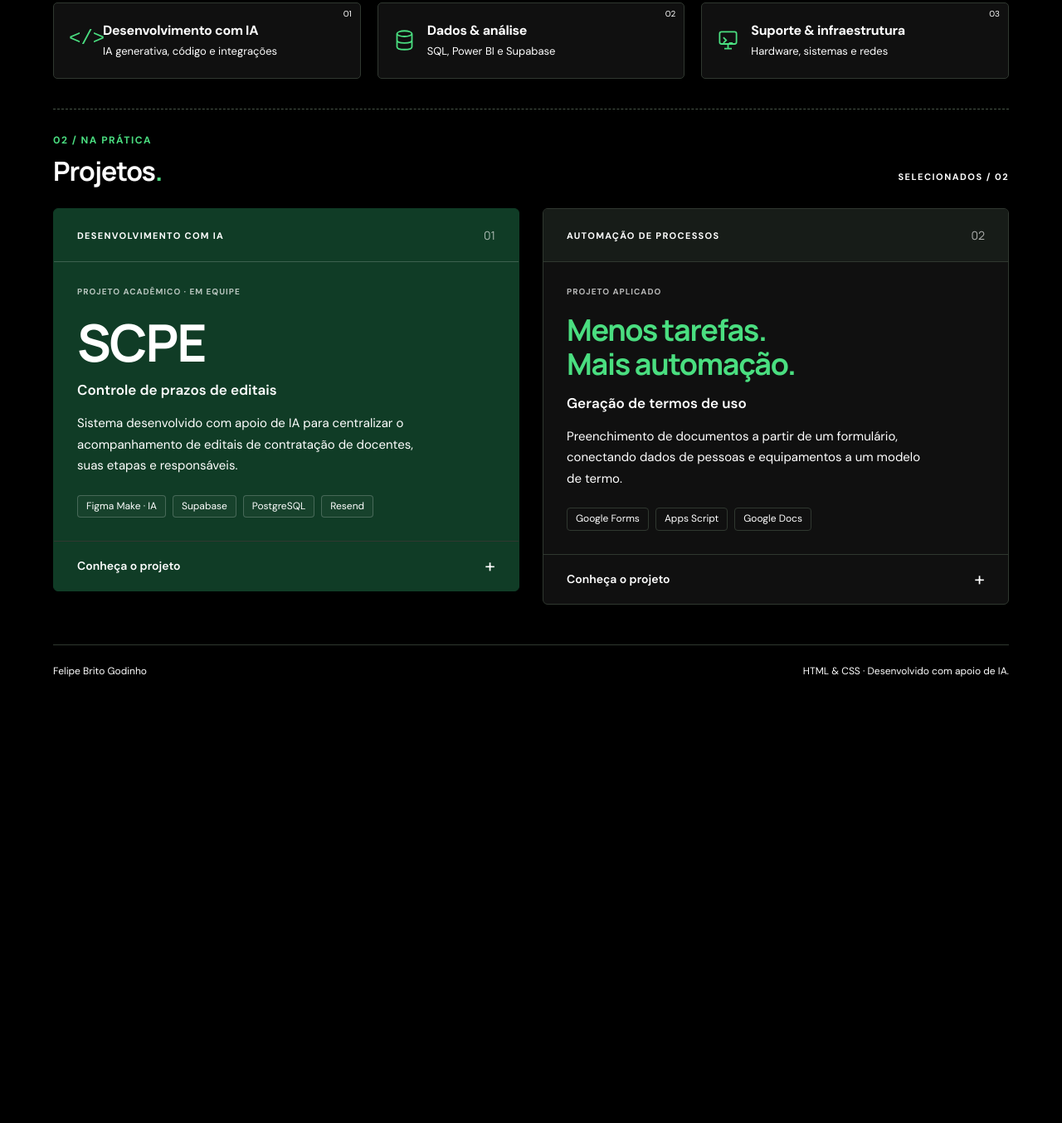
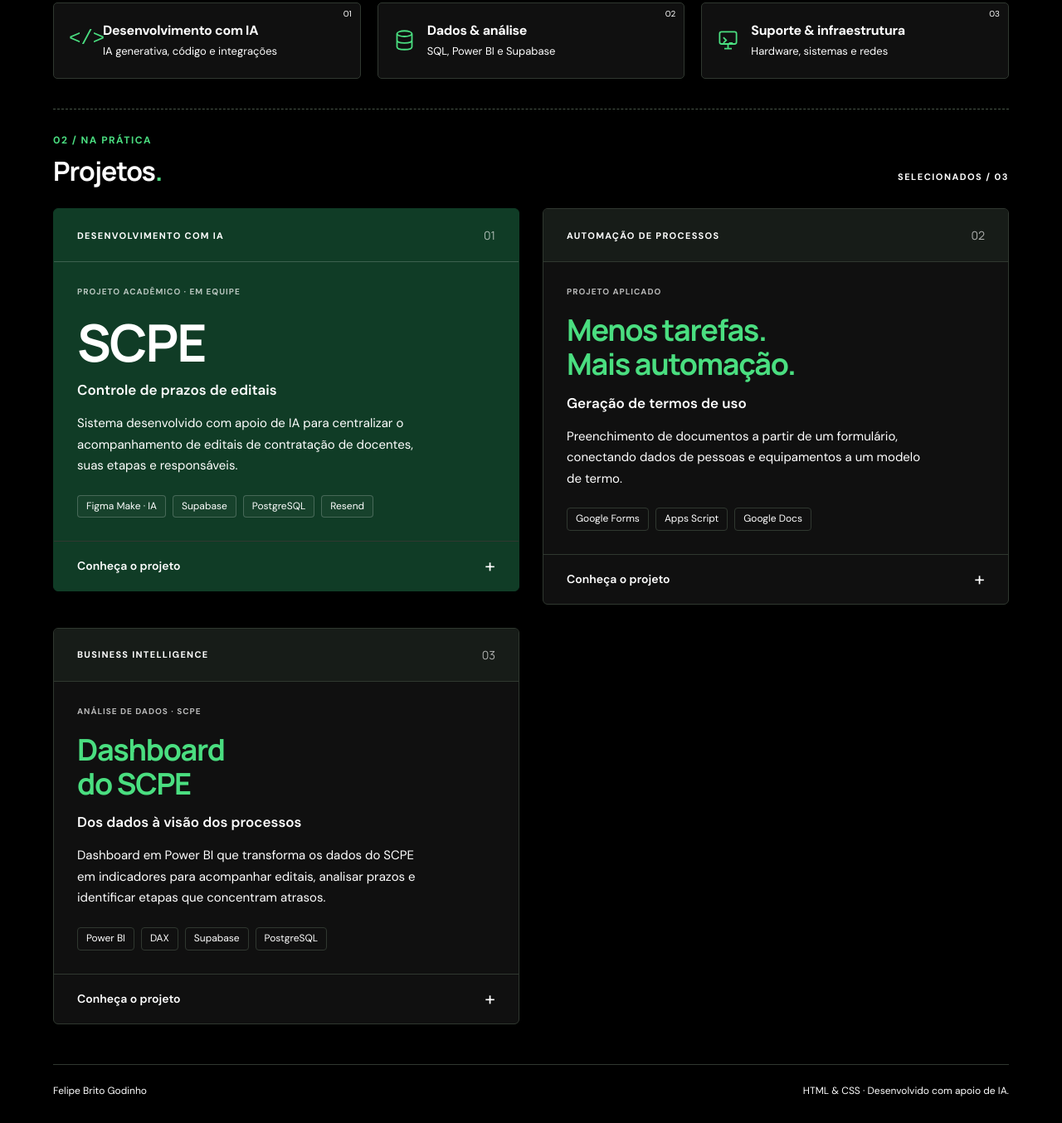
Before and after one commit to felipebritogodd-design/Portifolio_felipebrito, a plain HTML site: page index.html in a window 1280 px wide. Shown: the part 649-2003 px from the top of the page at 83% size. Before the commit the page ends 1497 px from the top, so only its background shows below. Drawn offline with Linux system fonts and the light colour scheme.

Commit message:
Add SCPE Power BI dashboard as third portfolio project

```diff
--- a/index.html
+++ b/index.html
@@ -39,10 +39,33 @@
         <article class="skill"><svg class="skill-icon" viewBox="0 0 24 24" fill="none" stroke="currentColor" stroke-width="1.6" aria-hidden="true"><rect x="3" y="3" width="18" height="13" rx="2"/><path d="M8 21h8M12 16v5m-5-12 3 3-3 3m6 0h4"/></svg><div><h2>Suporte &amp; infraestrutura</h2><p>Hardware, sistemas e redes</p></div><span class="skill-number">03</span></article>
       </section>
       <section class="projects" aria-labelledby="project-title">
-        <div class="section-heading"><div><p class="eyebrow section-index">02 / NA PRÁTICA</p><h2 id="project-title">Projetos<span class="accent">.</span></h2></div><span class="project-count">SELECIONADOS / 02</span></div>
+        <div class="section-heading"><div><p class="eyebrow section-index">02 / NA PRÁTICA</p><h2 id="project-title">Projetos<span class="accent">.</span></h2></div><span class="project-count">SELECIONADOS / 03</span></div>
         <div class="project-grid">
           <article class="project project-scpe"><div class="project-top"><span class="category">DESENVOLVIMENTO COM IA</span><span class="project-number">01</span></div><div class="project-body"><p class="project-kicker">PROJETO ACADÊMICO · EM EQUIPE</p><h3>SCPE</h3><p class="project-subtitle">Controle de prazos de editais</p><p class="project-description">Sistema desenvolvido com apoio de IA para centralizar o acompanhamento de editais de contratação de docentes, suas etapas e responsáveis.</p><ul class="tags" aria-label="Tecnologias do SCPE"><li>Figma Make · IA</li><li>Supabase</li><li>PostgreSQL</li><li>Resend</li></ul></div><details><summary>Conheça o projeto<span aria-hidden="true">+</span></summary><div class="project-details"><p>Desenvolvido em equipe no Projeto Integrador da Fatec Franco da Rocha. Minha participação envolve o front-end e o back-end, em parceria com Jaqueline. Utilizamos o Figma Make, com geração assistida por IA, na construção da aplicação, integrado ao Supabase e a serviços de notificação.</p><p>O projeto reúne cadastro de editais, acompanhamento de etapas, níveis de acesso e notificações por e-mail para apoiar a comunicação entre os setores.</p></div></details></article>
           <article class="project project-automation"><div class="project-top"><span class="category">AUTOMAÇÃO DE PROCESSOS</span><span class="project-number">02</span></div><div class="project-body"><p class="project-kicker">PROJETO APLICADO</p><h3>Menos tarefas.<br>Mais automação.</h3><p class="project-subtitle">Geração de termos de uso</p><p class="project-description">Preenchimento de documentos a partir de um formulário, conectando dados de pessoas e equipamentos a um modelo de termo.</p><ul class="tags" aria-label="Tecnologias da automação"><li>Google Forms</li><li>Apps Script</li><li>Google Docs</li></ul></div><details><summary>Conheça o projeto<span aria-hidden="true">+</span></summary><div class="project-details"><p>As respostas do formulário alimentam um script que copia o modelo, substitui os campos pelos dados enviados e salva o documento com o nome da pessoa.</p><p>A IA apoiou a elaboração e os ajustes do script. A geração dos documentos é executada pelo Google Apps Script, com o objetivo de reduzir a edição manual e manter um padrão nos termos de uso.</p></div></details></article>
+          <article class="project project-automation">
+            <div class="project-top"><span class="category">BUSINESS INTELLIGENCE</span><span class="project-number">03</span></div>
+            <div class="project-body">
+              <p class="project-kicker">ANÁLISE DE DADOS · SCPE</p>
+              <h3>Dashboard<br>do SCPE</h3>
+              <p class="project-subtitle">Dos dados à visão dos processos</p>
+              <p class="project-description">Dashboard em Power BI que transforma os dados do SCPE em indicadores para acompanhar editais, analisar prazos e identificar etapas que concentram atrasos.</p>
+              <ul class="tags" aria-label="Tecnologias do dashboard do SCPE"><li>Power BI</li><li>DAX</li><li>Supabase</li><li>PostgreSQL</li></ul>
+            </div>
+            <details>
+              <summary>Conheça o projeto<span aria-hidden="true">+</span></summary>
+              <div class="project-details">
+                <p>Desenvolvido a partir dos dados de editais e etapas do SCPE, o painel reúne uma visão geral dos processos e análises de desempenho para apoiar o acompanhamento da contratação de docentes.</p>
+                <ul>
+                  <li>Contagem de editais por status e evolução dos cadastros por mês.</li>
+                  <li>Tempo médio de conclusão e comparação entre o tempo realizado e o prazo previsto.</li>
+                  <li>Percentual de editais concluídos dentro do prazo.</li>
+                  <li>Indicador “Etapa que Mais Atrasa” para evidenciar pontos de atenção no fluxo.</li>
+                </ul>
+                <p>Utilizei IA como apoio na elaboração e no ajuste das medidas DAX e na discussão das regras de cálculo. O projeto conecta análise de dados e conhecimento do processo para tornar os indicadores mais úteis à gestão.</p>
+              </div>
+            </details>
+          </article>
         </div>
       </section>
     </main>
```
